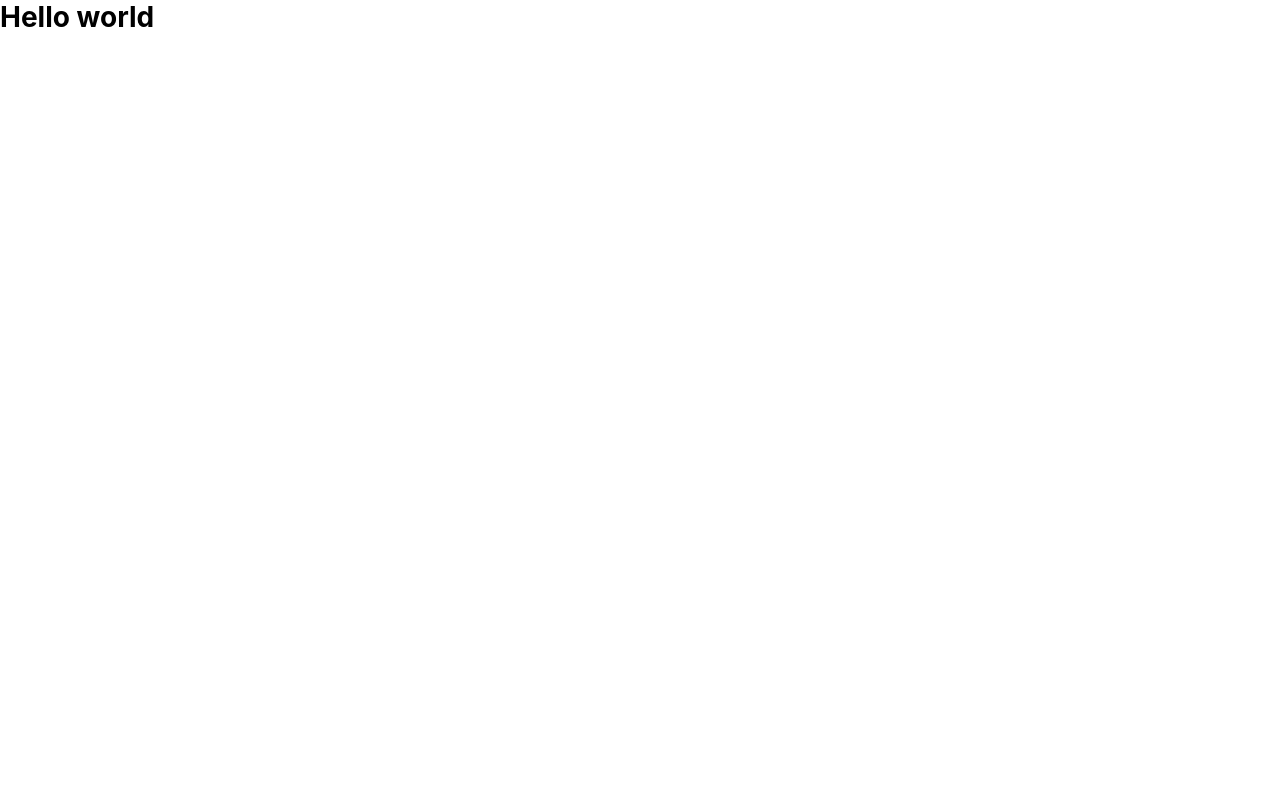
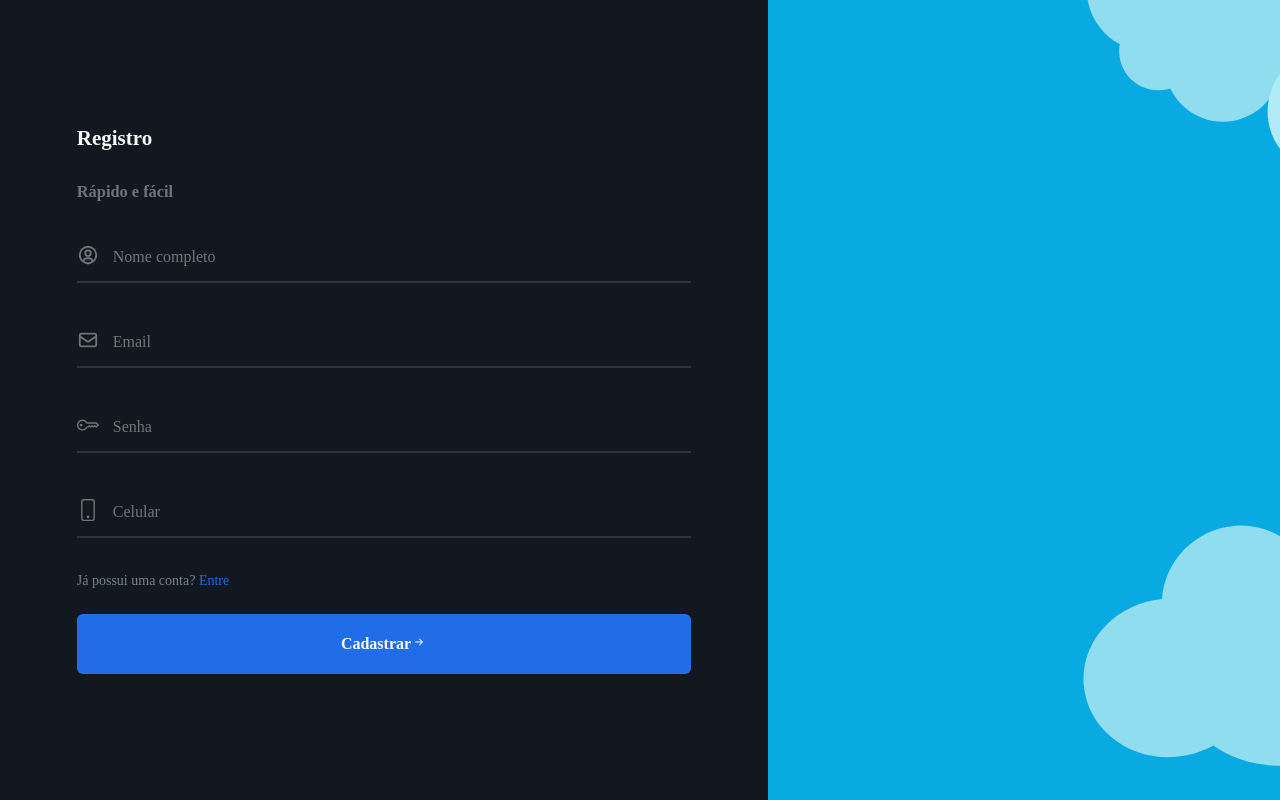
Before and after one commit to devmatheuus/customers_register, a React (Create React App) app in the folder frontend/: page / in a window 1280 px wide. Built offline with nearby package versions, Linux system fonts and the light colour scheme.

Commit message:
feat: signup screen styling

```diff
--- /dev/null
+++ b/frontend/src/components/button/index.tsx
@@ -0,0 +1,21 @@
+import { ButtonHTMLAttributes } from 'react';
+import { IconType } from 'react-icons/lib';
+import ButtonContainer from './style';
+
+interface ButtonProps extends ButtonHTMLAttributes<HTMLInputElement> {
+    Icon?: IconType;
+    content: string;
+}
+
+const Button = ({ Icon, content, ...rest }: ButtonProps) => {
+    return (
+        <ButtonContainer type="submit">
+            {content}
+            <span className="material-symbols-outlined">
+                {Icon && <Icon />}
+            </span>
+        </ButtonContainer>
+    );
+};
+
+export default Button;
--- /dev/null
+++ b/frontend/src/components/button/style.ts
@@ -0,0 +1,20 @@
+import styled from 'styled-components';
+
+const ButtonContainer = styled.button`
+    display: flex;
+    align-items: center;
+    justify-content: center;
+
+    padding: 0 24px;
+
+    border-radius: 6px;
+    border: 0;
+
+    background: #216ce7;
+    color: #f9f9f9;
+
+    font-family: inherit;
+    font-weight: 600;
+`;
+
+export default ButtonContainer;
--- /dev/null
+++ b/frontend/src/components/input/index.tsx
@@ -0,0 +1,33 @@
+import { InputHTMLAttributes } from 'react';
+import { IconType } from 'react-icons/lib';
+
+import InputContainer from './style';
+import ReactInputMask from 'react-input-mask';
+
+interface InputProps extends InputHTMLAttributes<HTMLInputElement> {
+    register?: any;
+    Icon: IconType;
+    placeholder: string;
+    type: string;
+    mask?: string;
+}
+
+const Input = ({ Icon, placeholder, type, mask, ...rest }: InputProps) => (
+    <InputContainer>
+        {mask ? (
+            <ReactInputMask
+                placeholder={placeholder}
+                type={type}
+                required
+                mask={mask}
+            />
+        ) : (
+            <input placeholder={placeholder} type={type} required />
+        )}
+        <span className="material-symbols-outlined">
+            <Icon />
+        </span>
+    </InputContainer>
+);
+
+export default Input;
--- /dev/null
+++ b/frontend/src/components/input/style.ts
@@ -0,0 +1,36 @@
+import styled from 'styled-components';
+
+const InputContainer = styled.div`
+    position: relative;
+    margin-bottom: 10px;
+
+    > span {
+        position: absolute;
+        top: 50%;
+        translate: 0 -50%;
+        left: 0;
+        font-size: 2.2rem;
+        pointer-events: none;
+        color: rgb(255 255 255 / 40%);
+    }
+
+    > input {
+        padding: 0 24px 0 36px;
+        border-bottom: 2px solid #2b3442;
+        color: rgb(255 255 255 / 96%);
+        height: 50px;
+        background: transparent;
+    }
+
+    input:focus {
+        transition: 0.5s;
+        border-color: #216ce7;
+    }
+
+    input:focus ~ span > svg {
+        color: #216ce7;
+        transition: 0.5s;
+    }
+`;
+
+export default InputContainer;
--- /dev/null
+++ b/frontend/src/pages/signup/index.tsx
@@ -0,0 +1,44 @@
+import cloud from 'assets/cloud.svg';
+import { BiUserCircle } from 'react-icons/bi';
+import { HiOutlineMail } from 'react-icons/hi';
+import { BsKey, BsPhone, BsArrowRightShort } from 'react-icons/bs';
+import SignUpContainer from './style';
+import Input from 'components/input';
+import Button from 'components/button';
+
+const SignUpPage = () => {
+    return (
+        <SignUpContainer className="md-box">
+            <img className="clouds" src={cloud} alt="Cloud" />
+            <div className="singup">
+                <form className="form">
+                    <h2>Registro</h2>
+                    <h3>Rápido e fácil</h3>
+                    <Input
+                        Icon={BiUserCircle}
+                        placeholder="Nome completo"
+                        type="text"
+                    />
+                    <Input
+                        Icon={HiOutlineMail}
+                        placeholder="Email"
+                        type="email"
+                    />
+                    <Input Icon={BsKey} placeholder="Senha" type="password" />
+                    <Input
+                        Icon={BsPhone}
+                        placeholder="Celular"
+                        type="text"
+                        mask="(99) 99999-9999"
+                    />
+                    <p>
+                        Já possui uma conta? <a href="/"> Entre</a>
+                    </p>
+                    <Button content="Cadastrar" Icon={BsArrowRightShort} />
+                </form>
+            </div>
+        </SignUpContainer>
+    );
+};
+
+export default SignUpPage;
--- /dev/null
+++ b/frontend/src/pages/signup/style.ts
@@ -0,0 +1,83 @@
+import styled, { keyframes } from 'styled-components';
+
+const clouds = keyframes`
+    100% {
+        translate: -90vw -55%;
+        scale: 1 1.1;
+    }
+`;
+
+const SignUpContainer = styled.div`
+    background: #3284ce;
+    font-family: 'Euclid Circular A';
+
+    button,
+    input {
+        border: 0;
+        width: 100%;
+        height: 60px;
+        font-family: inherit;
+        font-size: 1.6rem;
+    }
+
+    .clouds {
+        position: fixed;
+        top: 30%;
+        left: 0;
+        width: 3000px;
+        height: 2000px;
+        translate: 0% -50%;
+        animation: ${clouds} 45s infinite linear;
+    }
+
+    .singup {
+        position: fixed;
+        z-index: 2;
+        top: 0;
+        left: 0;
+        height: 100%;
+        width: 60%;
+        background: #111820;
+        display: flex;
+        flex-direction: column;
+        align-items: center;
+        justify-content: center;
+    }
+
+    .form > h2 {
+        margin: 0 0 6px;
+        color: rgb(255 255 255 / 96%);
+    }
+
+    .form > h3 {
+        margin: 0 0 6px;
+        color: rgb(255 255 255 / 40%);
+    }
+
+    .form {
+        margin: 0;
+        display: grid;
+        gap: 25px;
+        padding: 15px 0px;
+        width: 80%;
+    }
+
+    .singup p {
+        color: #778395;
+    }
+
+    .singup p > a {
+        color: #216ce7;
+    }
+
+    @media (max-width: 500px) {
+        .clouds {
+            display: none;
+        }
+
+        .singup {
+            width: 100%;
+        }
+    }
+`;
+export default SignUpContainer;
--- a/frontend/src/routes/index.tsx
+++ b/frontend/src/routes/index.tsx
@@ -1,14 +1,14 @@
 import { Switch, Route } from 'react-router';
+
 import GlobalStyle from '../styles/global';
+import SignUpPage from 'pages/signup';
 
 const Routes = () => (
     <>
         <GlobalStyle />
         <Switch>
             <Route exact path="/">
-                <>
-                    <h1>Hello world</h1>
-                </>
+                <SignUpPage />
             </Route>
         </Switch>
     </>
--- a/frontend/src/styles/global.ts
+++ b/frontend/src/styles/global.ts
@@ -9,10 +9,12 @@ export default createGlobalStyle`
     }
 
     html{
+        height: 100%;
         font-size: 62.5%;
     }
 
     body{
+        height: 100%;
         font-size: 1.4rem;
         font-family: 'Inter';
 
```
Also changed, not shown: frontend/src/assets/cloud.svg (added).
